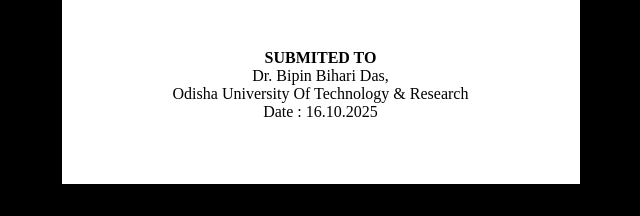
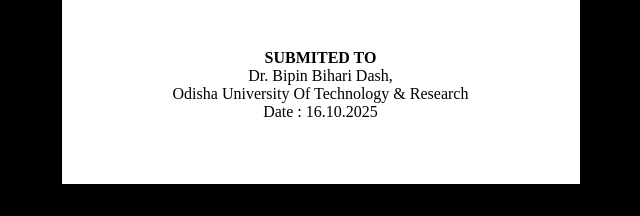
Before and after one commit to sahoo-subhasish/cerw-labcover, a plain HTML site: page index.html in a window 1280 px wide. Shown: the part 581-797 px from the top of the page, 14-654 px from the left. Drawn offline with nearby package versions, Linux system fonts and the light colour scheme.

Commit message:
Update index.html

```diff
--- a/index.html
+++ b/index.html
@@ -45,7 +45,7 @@
         <div class="submitted-to">
             <p>
                 <span>SUBMITED TO</span>
-                <span>Dr. Bipin Bihari Das,</span>
+                <span>Dr. Bipin Bihari Dash,</span>
                 <span>Odisha University Of Technology & Research</span>
                 <span>Date : 16.10.2025</span>
             </p>
```
